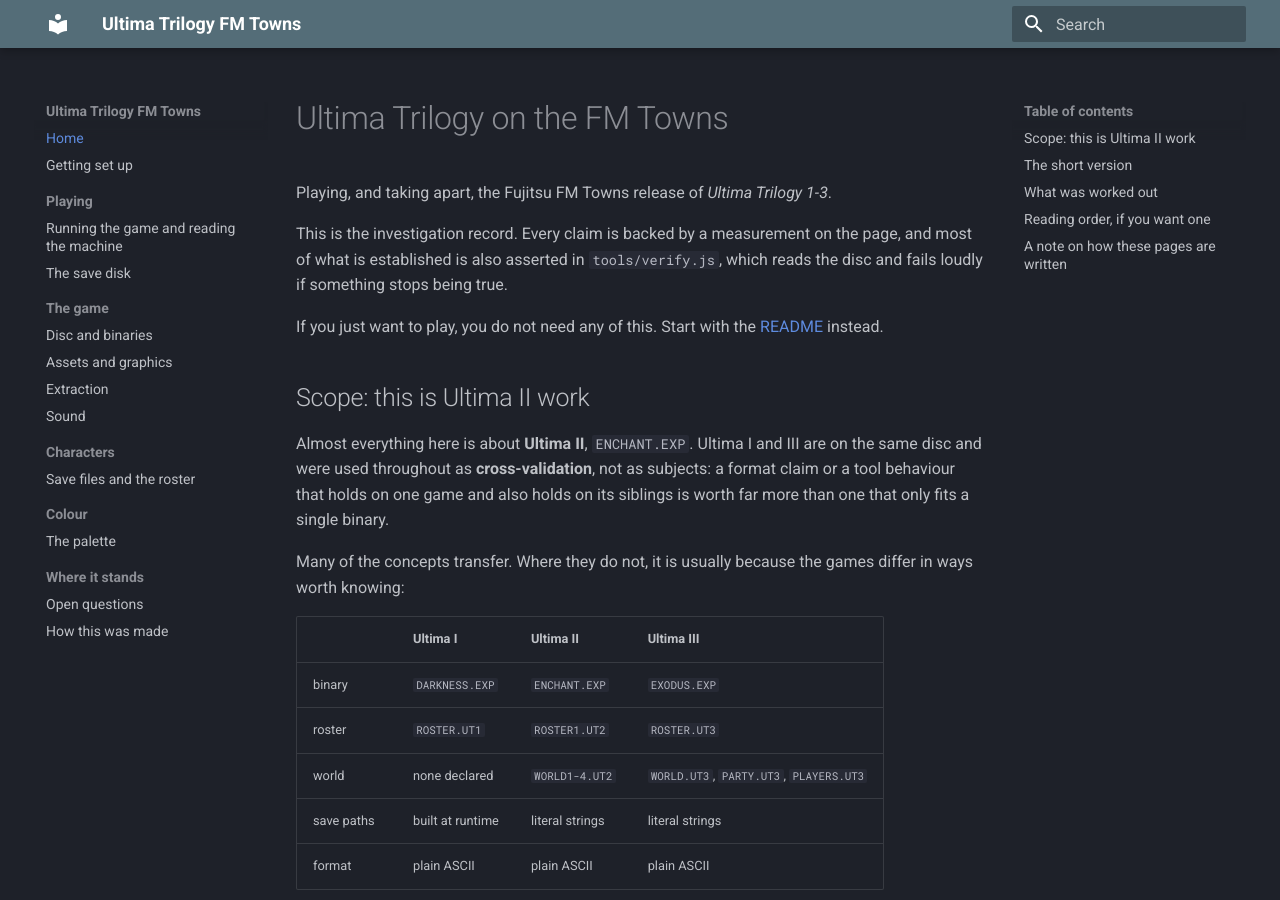
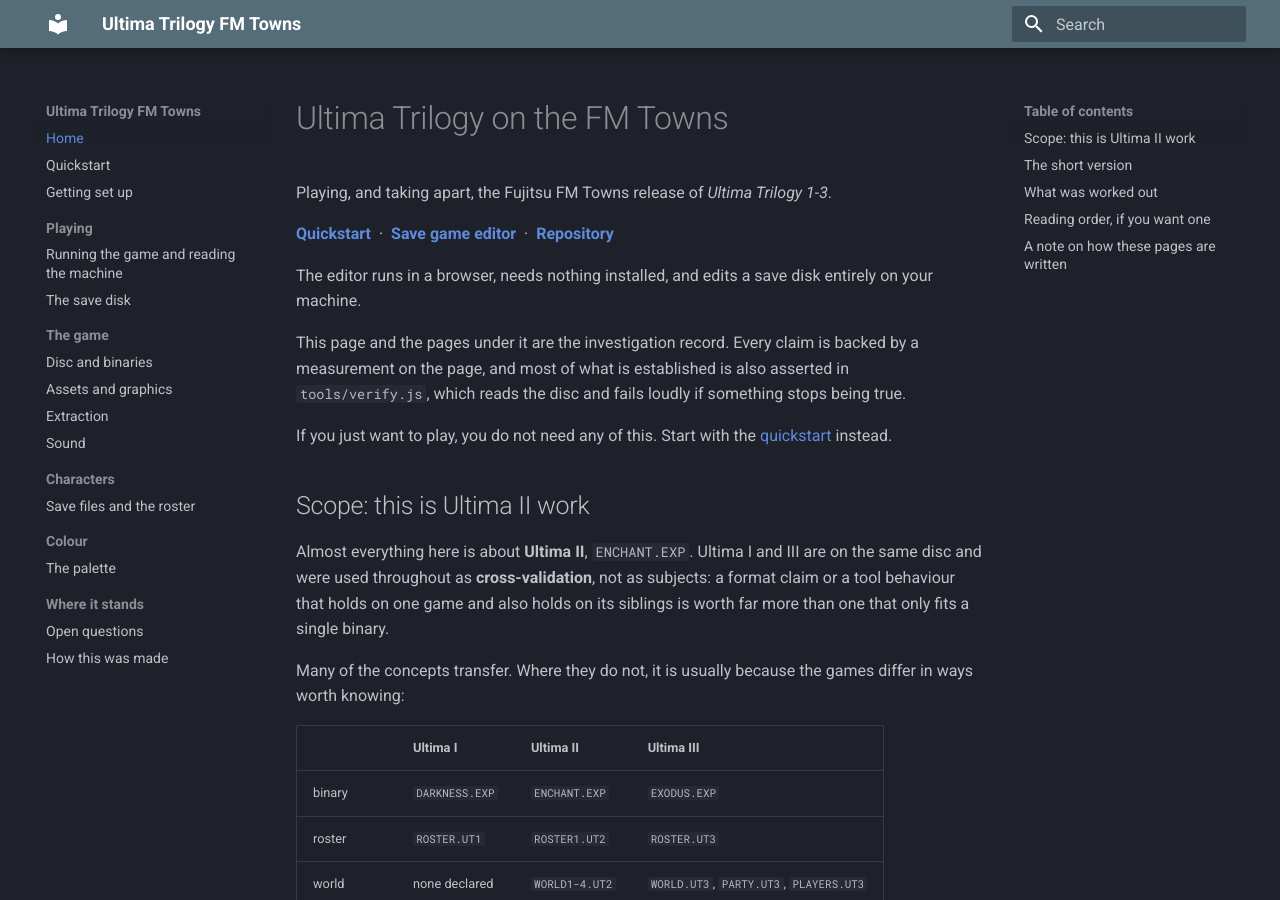
Before and after one commit to sloppy-seconds/fm-towns-ultima, an MkDocs documentation site: the page built from docs/index.md, in a window 1280 px wide and 900 px high. Built offline with MkDocs 1.6.1 and Material for MkDocs 9.7.7, drawn with Linux system fonts in a browser that asks for light colours.

Commit message:
Add a quickstart, surface the links, and fix run.sh
The README opened with the archive.org provenance and buried the two things most
visitors want: the documentation, and the browser editor. Both are now in the
first four lines, with the note that the editor needs nothing installed, so
anyone who only wants to fix a save disk can stop reading immediately.

The docs index carries the same three links. The editor's own README links back
to the quickstart and docs, because someone arriving there has no reason to read
either of the others.

New docs/quickstart.md covering three routes to playing, with what each actually
costs. Native emulator for a desktop, container for a headless or remote host,
and editor-only for someone who just wants to change a save. It also covers
making a save disk without the game's menus, either through the editor's new-blank
-disk button or tools/makesave.js, and the in-game sequence with the three things
that trip everyone up.

run.sh was broken and would have failed for every user. It looked for the
emulator in emulator/, which is the upstream Tsugaru zip layout, while
tools/vendor.sh puts it in vendor/emulator/. It also only looked for an
extensionless Tsugaru_CUI, which does not exist on Windows. It now checks both
layouts and all four executable names, so the quickstart's first command works.

vendor.sh is now platform aware for the same reason. Tsugaru publishes Linux,
macOS and Windows builds; the script hardcoded the Ubuntu URL. It detects from
uname, allows TSUGARU_PLATFORM to override, and accepts whichever executable name
the host build uses. Still only tested on Linux, and the docs say plainly that
macOS and Windows are untested and where they are likely to snag.

Nineteen tools, the container and both tests still pass, MkDocs builds strict
with no warnings, and all 60 relative links resolve.

```diff
--- a/docs/index.md
+++ b/docs/index.md
@@ -2,12 +2,20 @@
 
 Playing, and taking apart, the Fujitsu FM Towns release of *Ultima Trilogy 1-3*.
 
-This is the investigation record. Every claim is backed by a measurement on the
-page, and most of what is established is also asserted in `tools/verify.js`,
-which reads the disc and fails loudly if something stops being true.
+**[Quickstart](quickstart.md)** &nbsp;·&nbsp;
+**[Save game editor](https://sloppy-seconds.github.io/fm-towns-ultima/)** &nbsp;·&nbsp;
+**[Repository](https://github.com/sloppy-seconds/fm-towns-ultima)**
+
+The editor runs in a browser, needs nothing installed, and edits a save disk
+entirely on your machine.
+
+This page and the pages under it are the investigation record. Every claim is
+backed by a measurement on the page, and most of what is established is also
+asserted in `tools/verify.js`, which reads the disc and fails loudly if something
+stops being true.
 
 If you just want to play, you do not need any of this. Start with the
-[README](https://github.com/sloppy-seconds/fm-towns-ultima) instead.
+[quickstart](quickstart.md) instead.
 
 ## Scope: this is Ultima II work
 
--- a/mkdocs.yml
+++ b/mkdocs.yml
@@ -41,6 +41,7 @@
 # findings, then the investigations, then what is still open.
 nav:
   - Home: index.md
+  - Quickstart: quickstart.md
   - Getting set up: setup.md
   - Playing:
       - Running the game and reading the machine: playing-and-environment.md
```
Also changed, not shown: README.md (+8 -0 lines), docs/quickstart.md (added, +146 -0 lines), web/README.md (+4 -0 lines), 2 other files.
